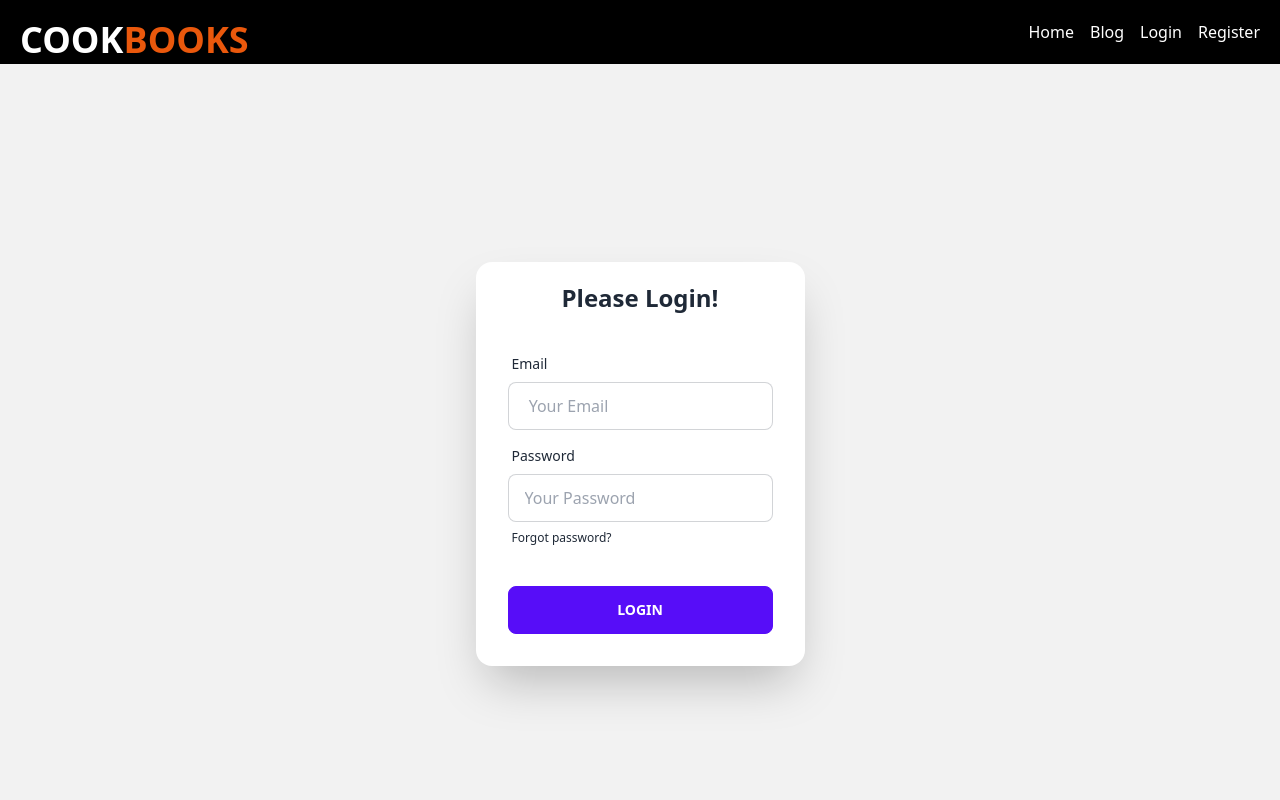
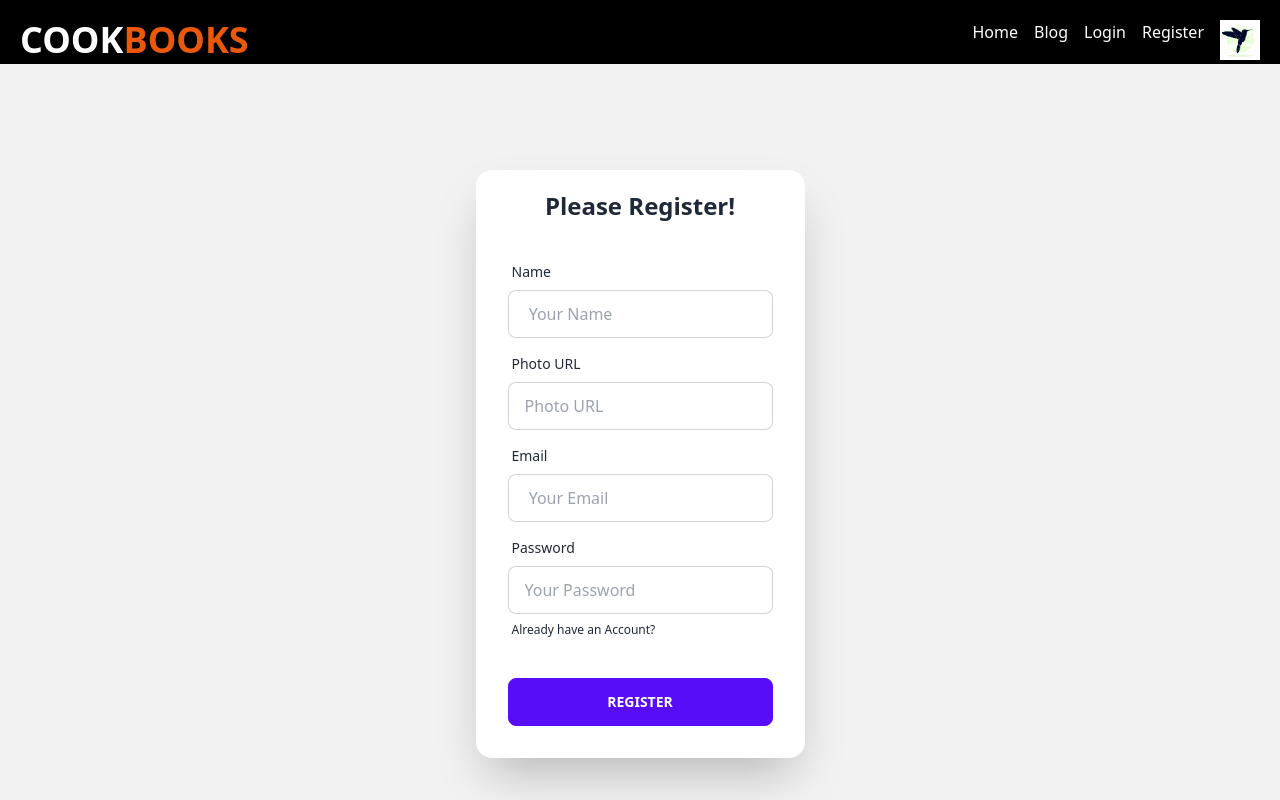
Before and after one commit to jahidcst/chef-recipe-client, a React (Vite) app: page /register in a window 1280 px wide. Shown: the top 800 px of the page. Built offline with nearby package versions, Linux system fonts and the light colour scheme.

Commit message:
data load

```diff
--- /dev/null
+++ b/src/components/Chef/Chef.jsx
@@ -0,0 +1,37 @@
+import React, { useEffect, useState } from 'react';
+
+const Chef = () => {
+    const [chefsData, setChefsData] = useState([]);
+
+    useEffect(() => {
+        fetch("http://localhost:5000/allData")
+            .then((response) => response.json())
+            .then((data) => setChefsData(data));
+    }, []);
+
+    return (
+        <div>
+            <h3>Meet Our Chef!</h3>
+            <div className='md:grid gird-cols-3 container mx-auto p-4 md:p-0'>
+                {
+                    chefsData.map(chef => (
+                        <div key={chef.id} chef={chef}>
+                            <div className="card w-96 bg-base-100 shadow-xl">
+                                <figure><img src="/images/stock/photo-1606107557195-0e29a4b5b4aa.jpg" alt="Shoes" /></figure>
+                                <div className="card-body">
+                                    <h2 className="card-title">Shoes!</h2>
+                                    <p>If a dog chews shoes whose shoes does he choose?</p>
+                                    <div className="card-actions justify-end">
+                                        <button className="btn btn-primary">Buy Now</button>
+                                    </div>
+                                </div>
+                            </div>
+                        </div>
+                    ))
+                }
+            </div>
+        </div>
+    );
+};
+
+export default Chef;
--- a/src/components/Header/Header.jsx
+++ b/src/components/Header/Header.jsx
@@ -14,6 +14,9 @@ const Header = () => {
                     <Link to='/blog' className='hover:text-orange-600 '>Blog</Link>
                     <Link to='/login ' className='hover:text-orange-600 '>Login</Link>
                     <Link to='/register' className='hover:text-orange-600 '>Register</Link>
+                    <div className="avater w-10 rounded">
+                    <img src="/src/assets/29761817_7618876.jpg" />
+                </div>
                 </div>
             </div>
 
--- a/src/components/Home/Home.jsx
+++ b/src/components/Home/Home.jsx
@@ -1,17 +1,24 @@
 import React from 'react';
-import Main from '../Main/Main';
-import Header from '../Header/Header';
-import Footer from '../Footer/Footer';
+import Chef from '../Chef/Chef';
+
 
 
 const Home = () => {
     return (
         <div>
-           <div className=''>
-                    <img className='w-full ' src="https://img.freepik.com/free-photo/pasta-colored-farfalle-salad-with-tomatoes-mozzarella-basil_2829-14368.jpg?w=900&t=st=1683043134~exp=1683043734~hmac=7df8d0b1425453a069fe1f46d67450b93fb590fffffba414587c3541dc491504" alt="" />
+            <div className="hero min-h-screen" style={{ backgroundImage: `url("https://img.freepik.com/free-photo/pasta-colored-farfalle-salad-with-tomatoes-mozzarella-basil_2829-14368.jpg?w=900&t=st=1683043134~exp=1683043734~hmac=7df8d0b1425453a069fe1f46d67450b93fb590fffffba414587c3541dc491504")` }}>
+                <div className="hero-overlay bg-opacity-30"></div>
+                <div className=" pr-96 text-start text-neutral-content">
+                    <div className="max-w-md">
+                        <h1 className="mb-5 text-5xl font-bold">Welcome To <span className='text-orange-600'>COOKBOOKS</span></h1>
+                        <p className="mb-5">The culinary expart that your fine dining restaurant has been waiting for. Set the table for a successful online venture with ease..!</p>
+                        <button className="btn btn-outline text-white">About Us</button>
+                    </div>
                 </div>
-
-
+            </div>
+            <div>
+                <Chef></Chef>
+            </div>
         </div>
     );
 };
--- a/src/routes/Login/Login.jsx
+++ b/src/routes/Login/Login.jsx
@@ -45,8 +45,11 @@ const Login = () => {
                             <button className="btn btn-outline btn-secondary">Sign in with Github</button>
                         </div>
                         </Form>
-                        <Link to='/register'>Don't have an account?<button className='btn btn-active btn-link'>Register</button>
+                        <div>
+                        Don't have an account?<Link to='/register' className='btn btn-link '>Register
                         </Link>
+                        </div>
+
                     </div>
                 </div>
             </div>
--- a/src/routes/Register/Register.jsx
+++ b/src/routes/Register/Register.jsx
@@ -1,16 +1,36 @@
 import React from 'react';
-import { Form } from 'react-router-dom';
+import { Form, Link } from 'react-router-dom';
 
 const Register = () => {
+    const handleRegister = event => {
+        event.preventDefault();
+        const form = event.target;
+        const name = form.name.value;
+        const email = form.email.vaule;
+        const password = form.password.value;
+        console.log( name, email, password)
+    }
     return (
         <div className="hero min-h-screen bg-base-200 text-center">
 
                 <div className="hero-content flex-col ">
 
                     <div className="card flex-shrink-0 w-full max-w-lg shadow-2xl bg-base-100">
-                        <h3 className='text-center text-2xl font-bold mt-5'>Please Login!</h3>
-                        <Form>
+                        <h3 className='text-center text-2xl font-bold mt-5'>Please Register!</h3>
+                        <Form onSubmit={handleRegister}>
                         <div className="card-body">
+                            <div className="form-control">
+                                <label className="label">
+                                    <span className="label-text">Name</span>
+                                </label>
+                                <input type="text" name='name' placeholder=" Your Name" className="input input-bordered" required />
+                            </div>
+                            <div className="form-control">
+                                <label className="label">
+                                    <span className="label-text">Photo URL</span>
+                                </label>
+                                <input type="text" name='photo URL' placeholder="Photo URL" className="input input-bordered" required />
+                            </div>
                             <div className="form-control">
                                 <label className="label">
                                     <span className="label-text">Email</span>
@@ -21,13 +41,13 @@ const Register = () => {
                                 <label className="label">
                                     <span className="label-text">Password</span>
                                 </label>
-                                <input type="text" placeholder="Your Password" className="input input-bordered" required />
+                                <input type="password" name='password' placeholder="Your Password" className="input input-bordered" required />
                                 <label className="label">
-                                    <a href="#" className="label-text-alt link link-hover">Forgot password?</a>
+                                    <Link to="/login" className="label-text-alt link link-hover">Already have an Account?</Link>
                                 </label>
                             </div>
                             <div className="form-control mt-6">
-                                <button className="btn btn-primary">Login</button>
+                                <button className="btn btn-primary">Register</button>
                             </div>
 
                         </div>
```
Also changed, not shown: src/assets/29761817_7618876.jpg (added).
